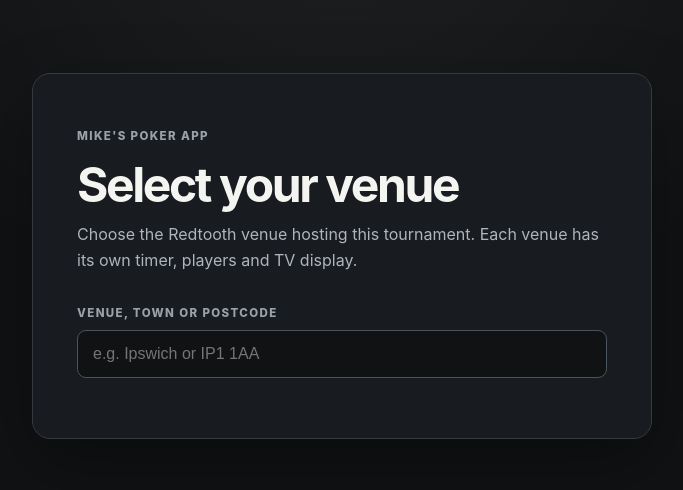
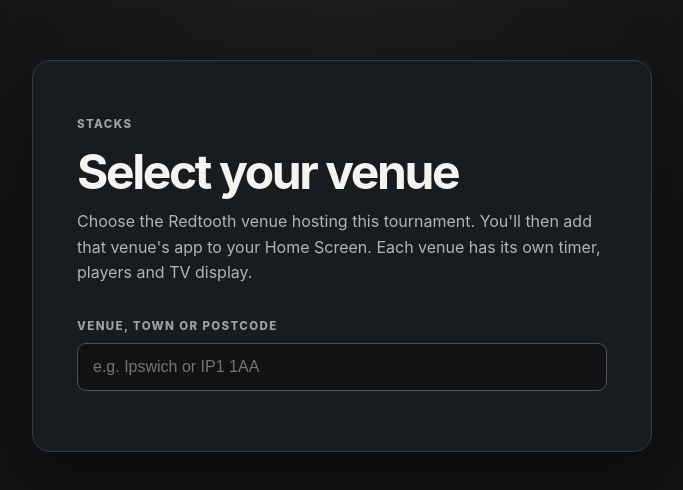
Before and after one commit to mikeoptics/poker_app, a SvelteKit app: page / in a window 1280 px wide. Shown: the part 144-634 px from the top of the page, without its empty margins (298-981 px from the left). Built offline with nearby package versions, Linux system fonts and the light colour scheme.

Commit message:
Set venue-specific install identity

```diff
--- a/src/routes/+page.svelte
+++ b/src/routes/+page.svelte
@@ -50,18 +50,17 @@
 </script>
 
 <svelte:head
-	><title>Select venue · Mike's Poker App</title><meta
+	><title>Select venue · Stacks</title><meta
 		name="description"
 		content="Choose a Redtooth venue to open its poker tournament."
 	/></svelte:head
 >
 <div class="setup-page">
 	<div class="setup-card">
-		<p class="eyebrow">MIKE'S POKER APP</p>
+		<p class="eyebrow">STACKS</p>
 		<h1>Select your venue</h1>
 		<p class="intro">
-			Choose the Redtooth venue hosting this tournament. Each venue has its own timer, players and
-			TV display.
+			Choose the Redtooth venue hosting this tournament. You'll then add that venue's app to your Home Screen. Each venue has its own timer, players and TV display.
 		</p>
 		<label for="venue-search">Venue, town or postcode</label><input
 			id="venue-search"
```
